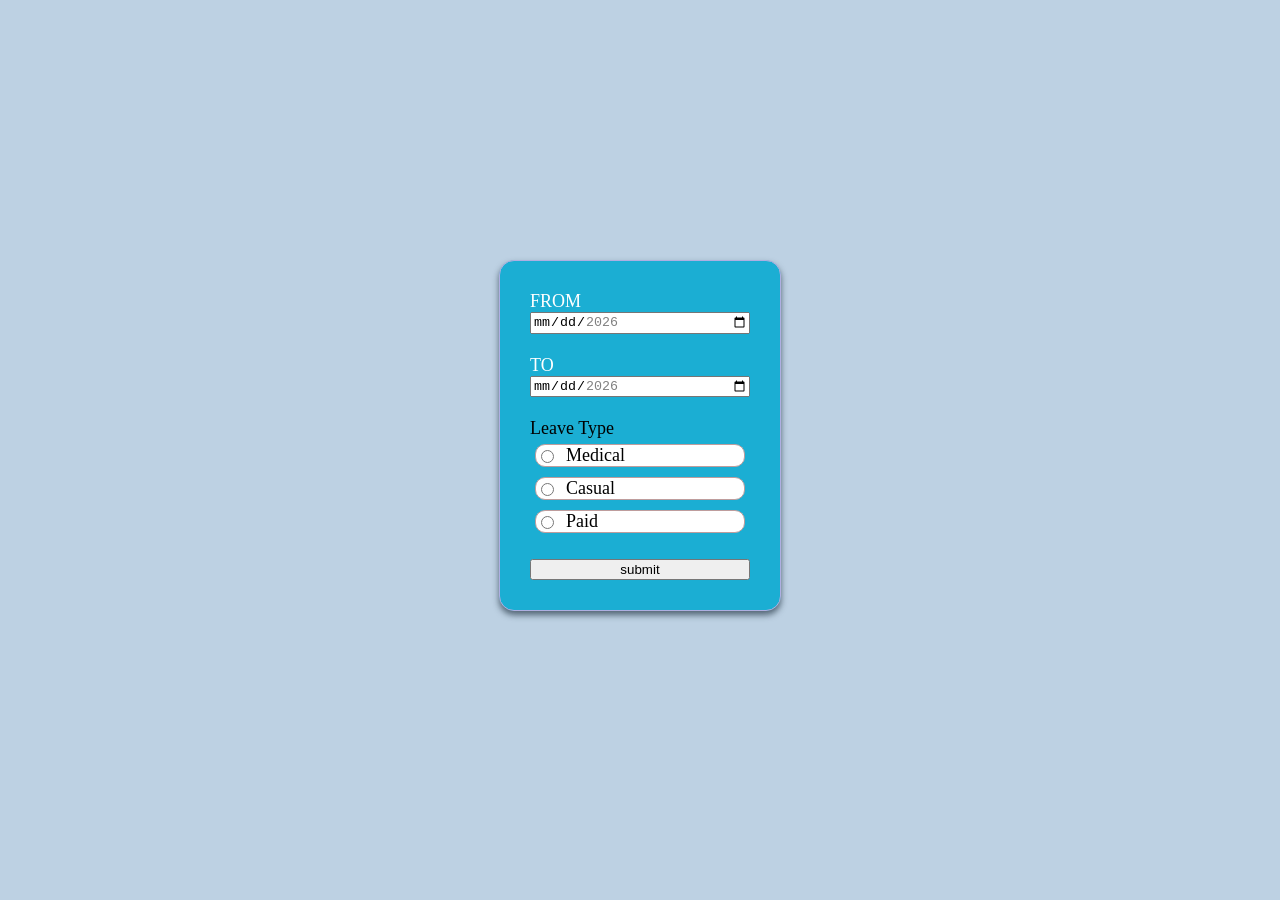
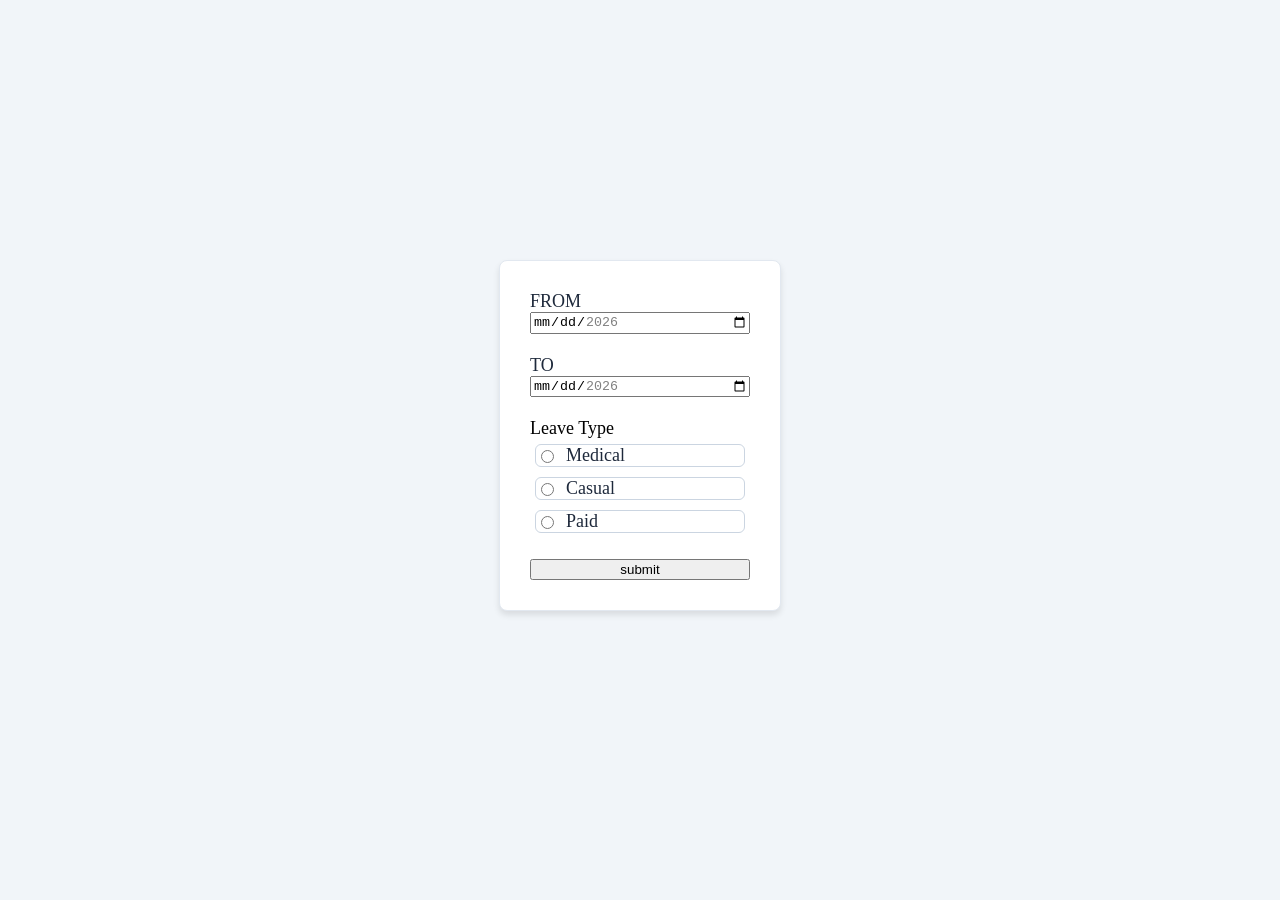

version 2

--- a/f-frontend/apply.css
+++ b/f-frontend/apply.css
@@ -1,44 +1,59 @@
-body{
+body {
     display: flex;
     height: 95vh;
     align-items: center;
     justify-content: center;
-    background-color: rgba(156, 187, 213, 0.667);
+    background-color: #f1f5f9;
+    /* Light Gray instead of blue/cyan overlay */
     font-size: large;
 }
 
-#apply{
-    box-shadow: 0 4px 6px rgba(29, 47, 62, 0.667);
-    background-color: rgb(27, 174, 211);
+#apply {
+    box-shadow: 0 4px 6px rgba(0, 0, 0, 0.1);
+    /* Soft shadow */
+    background-color: #ffffff;
+    /* Clean white */
     display: flex;
     padding: 30px;
-    border: 1px solid rgb(175, 175, 225);
-    border-radius: 15px;
+    border: 1px solid #e2e8f0;
+    /* Subtle border */
+    border-radius: 8px;
+    /* Modern border radius */
     flex-direction: column;
     width: 220px;
 }
 
-#apply:hover{
+#apply:hover {
     transform: scale(1.05);
     transition-duration: 1s;
     box-shadow: 0 6px 8px rgba(29, 47, 62, 0.667);
 }
 
-.radio{
-     background-color: rgb(255, 255, 255);
-    border: 1px solid rgb(190, 157, 157);
-    border-radius: 10px;
+#apply label {
+    color: #1e293b !important;
+    /* Dark navy text instead of white */
+}
+
+#apply caption {
+    color: #1e293b !important;
+}
+
+.radio {
+    background-color: rgb(255, 255, 255);
+    border: 1px solid #cbd5e1;
+    /* Cleaner gray border */
+    border-radius: 6px;
     margin: 5px;
     display: flex;
     align-items: center;
     gap: 9px;
 }
 
-.radio :hover{
-     
+.radio :hover {
+
     transition-duration: 0.5s;
 }
-.radio :active{
+
+.radio :active {
     opacity: 0.5;
 }
-
